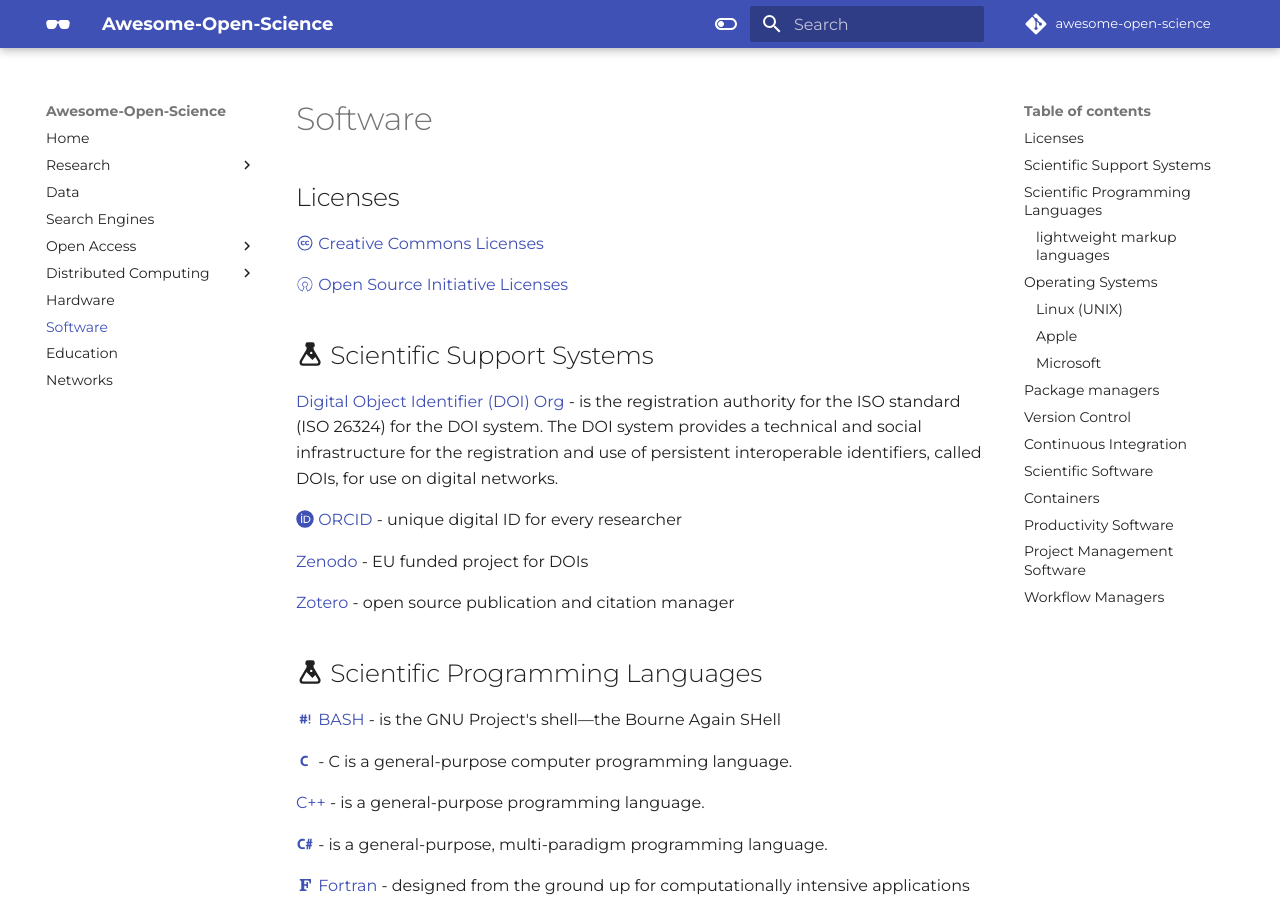
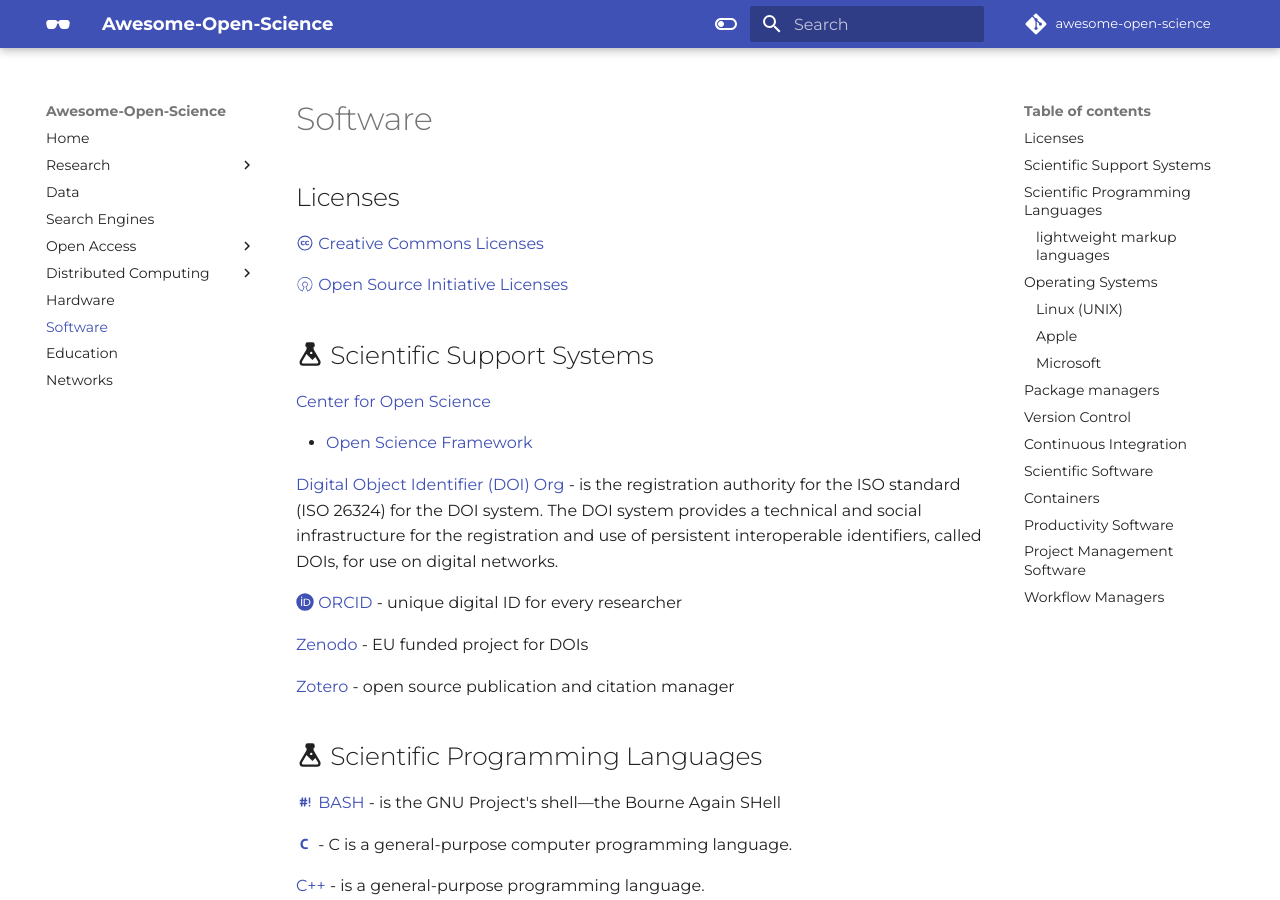
Before and after one commit to tyson-swetnam/awesome-open-science, an MkDocs documentation site: the page built from docs/software.md, in a window 1280 px wide and 900 px high. Built offline with MkDocs 1.6.1 and Material for MkDocs 9.7.7, drawn with Linux system fonts in a browser that asks for light colours; emoji names are drawn with the system emoji font; some web fonts are replaced; comment, search, counter and statistics services are not loaded.

Commit message:
Update software.md

```diff
--- a/docs/software.md
+++ b/docs/software.md
@@ -5,6 +5,10 @@
 [:material-open-source-initiative: Open Source Initiative Licenses](https://opensource.org/licenses){target=_blank}
 
 ## :material-flask: Scientific Support Systems
+
+[Center for Open Science](https://www.cos.io/){target=_blank}
+
+- [Open Science Framework](https://osf.io/){target=_blank}
 
 [Digital Object Identifier (DOI) Org](https://doi.org){target=_blank} - is the registration authority for the ISO standard (ISO 26324) for the DOI system. The DOI system provides a technical and social infrastructure for the registration and use of persistent interoperable identifiers, called DOIs, for use on digital networks.
 
```
